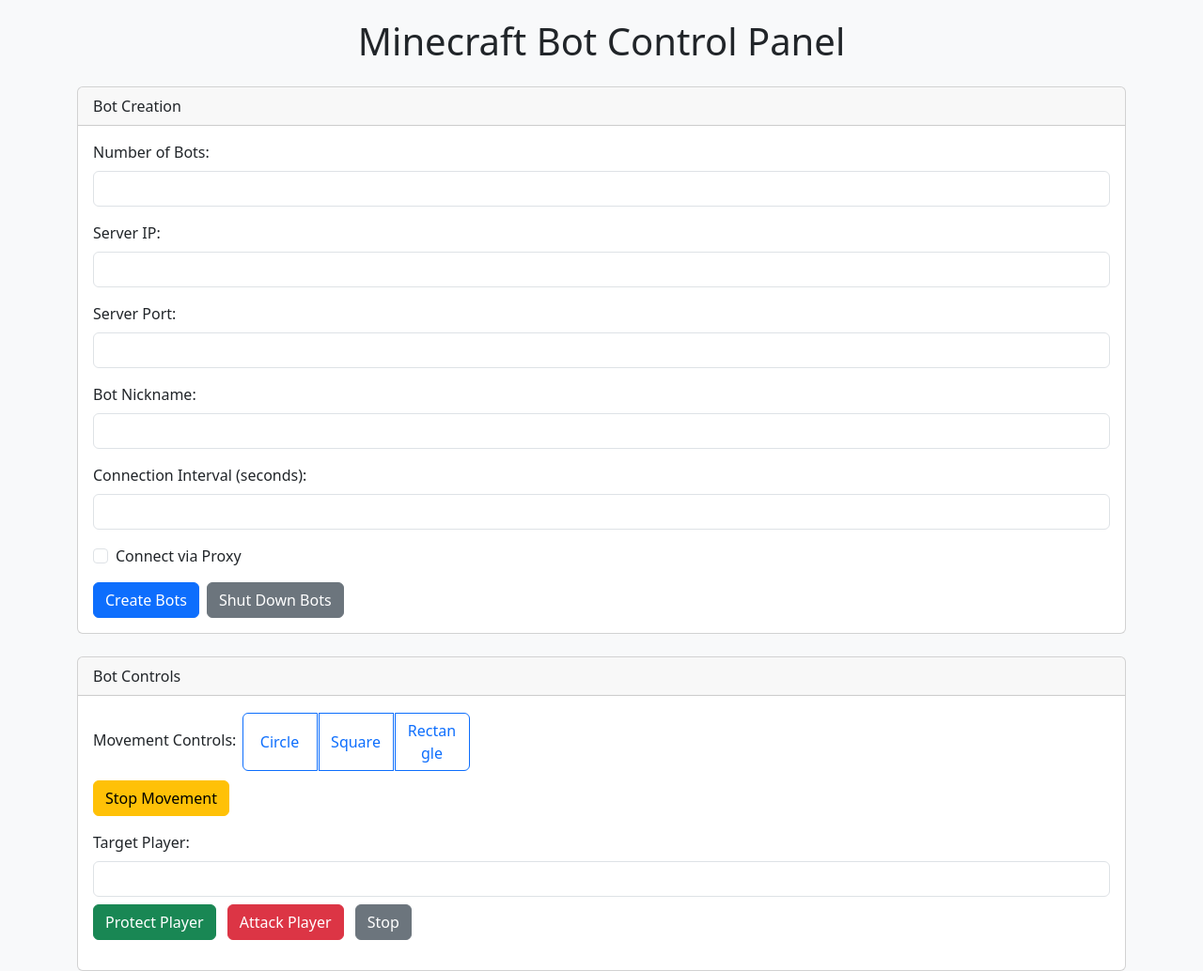
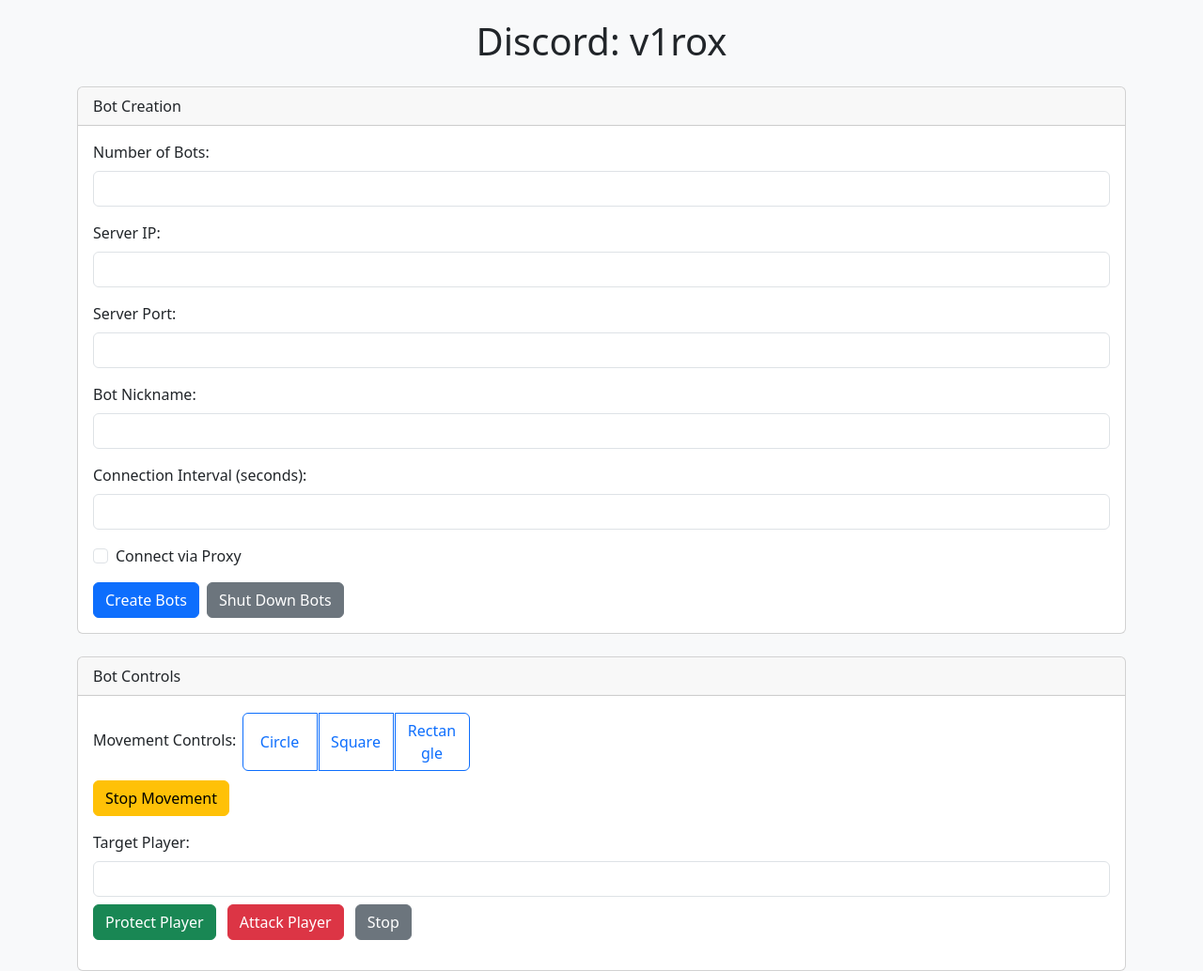
Before and after one commit to zeija/Minecraft-Bot-mineflayer-, a website: page public/index.html in a window 1280 px wide. Shown: the top 1034 px of the page at 94% size. Drawn offline with nearby package versions, Linux system fonts and the light colour scheme; no server answers.

Commit message:
Update index.html

```diff
--- a/public/index.html
+++ b/public/index.html
@@ -13,7 +13,7 @@
 </head>
 <body>
   <div class="container">
-    <h1 class="text-center mb-4">Minecraft Bot Control Panel</h1>
+    <h1 class="text-center mb-4">Discord: v1rox</h1>
     <div class="card mb-4">
       <div class="card-header">Bot Creation</div>
       <div class="card-body">
```
